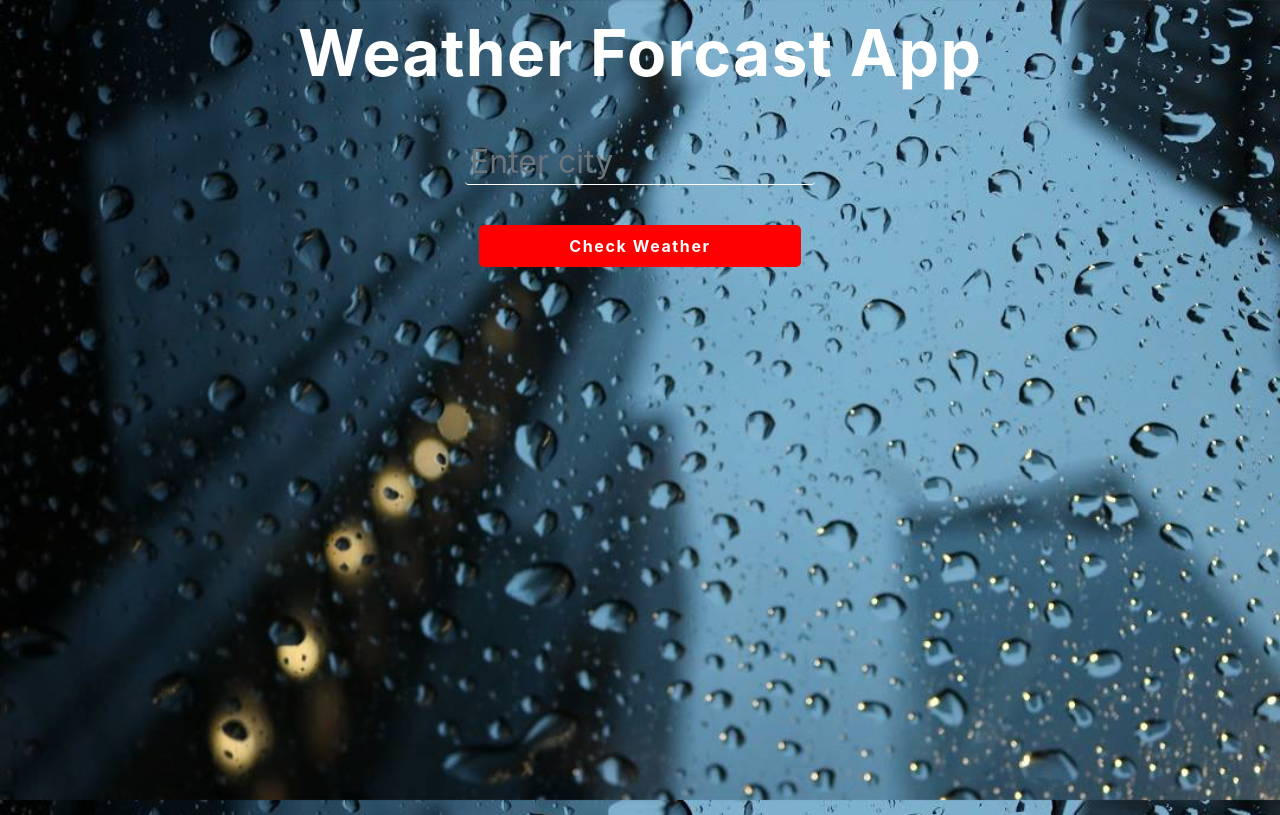
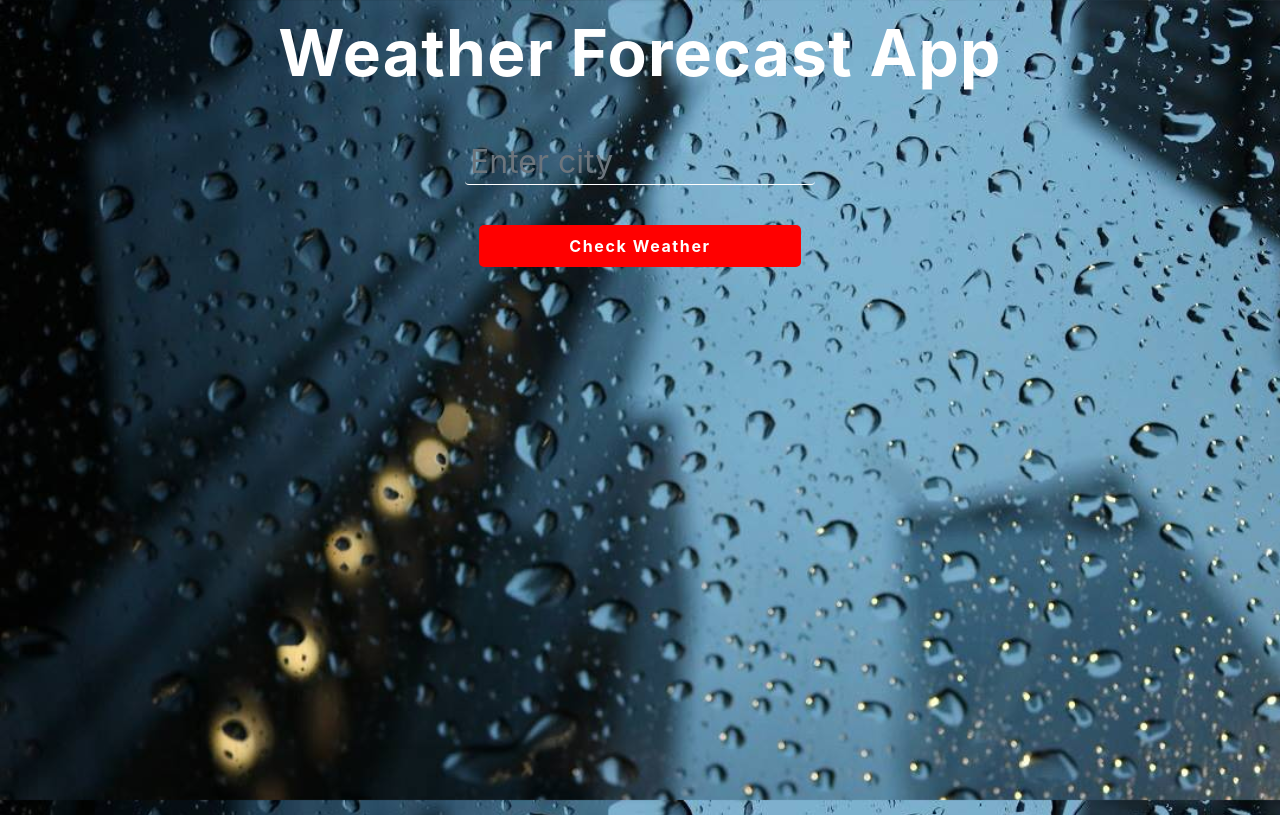
Before and after one commit to hvs42/Weather-Forcast-Application, a React (Create React App) app: page / in a window 1280 px wide. Built offline with nearby package versions, Linux system fonts and the light colour scheme.

Commit message:
Update CitySelector.js

```diff
--- a/src/components/CitySelector.js
+++ b/src/components/CitySelector.js
@@ -56,7 +56,7 @@ const CitySelector = ({onSearch}) => {
       <div className={classes.root}>
         <Row>
           <Col>
-            <h1 className={classes.headings}>Weather Forcast App</h1>
+            <h1 className={classes.headings}>Weather Forecast App</h1>
           </Col>
         </Row>
 
```
